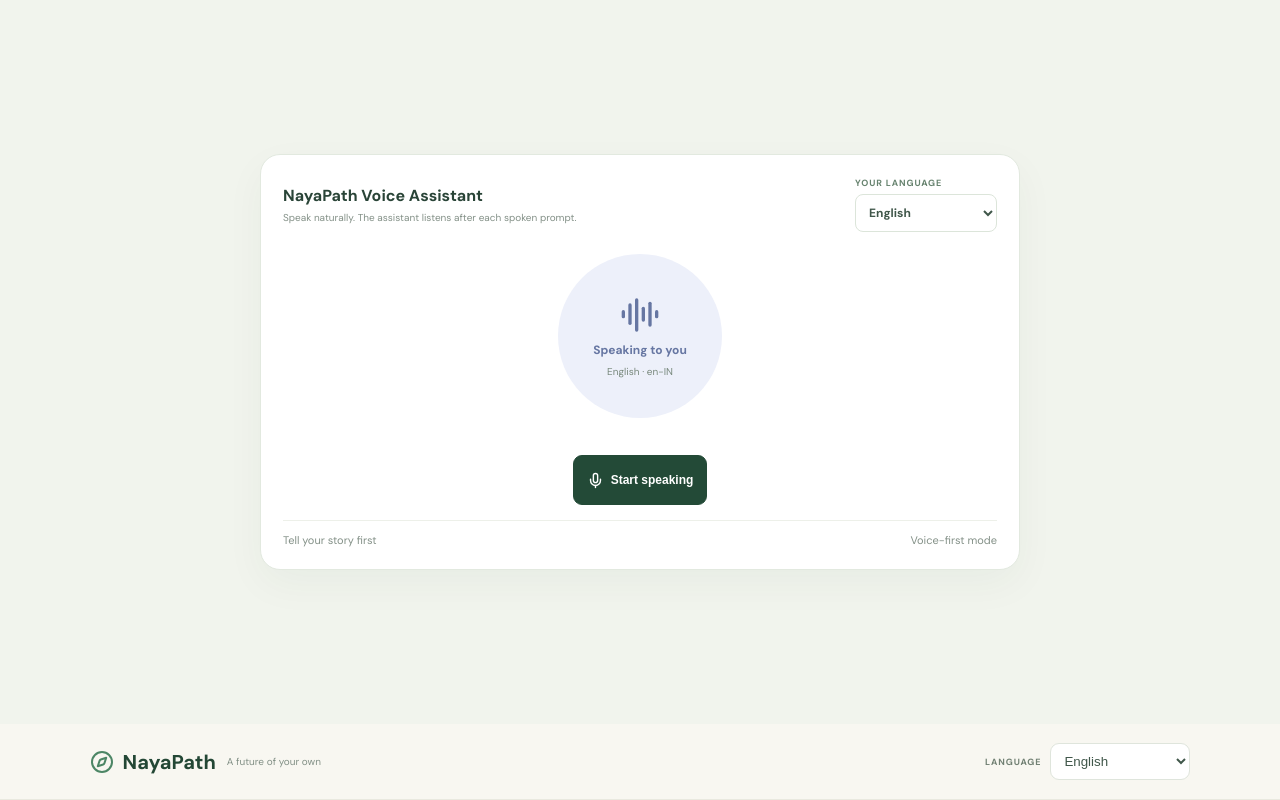
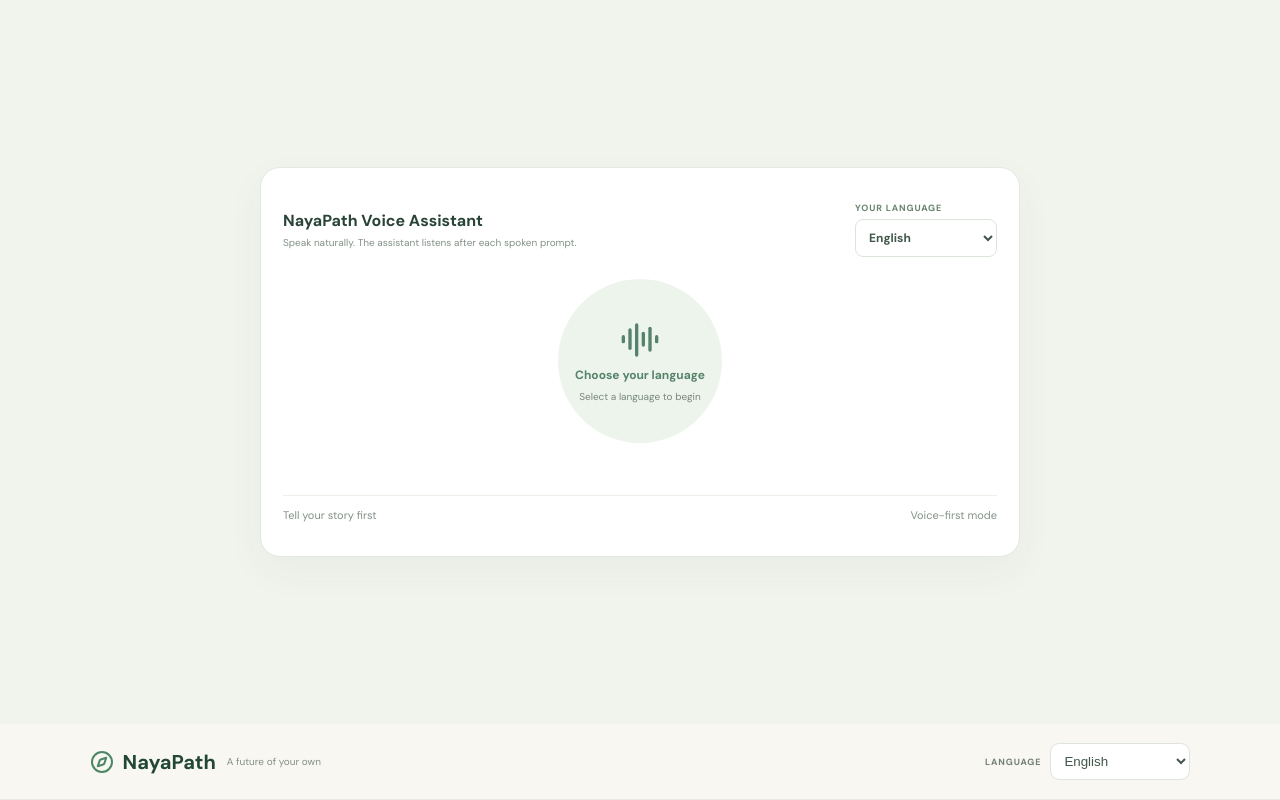
Before and after one commit to Titiksha-P/NayaPath, a React (Vite) app: page / in a window 1280 px wide. Shown: the top 800 px of the page. Built offline with nearby package versions, Linux system fonts and the light colour scheme; no server answers; a web font is replaced by a local one.

Commit message:
Require an explicit spoken-language choice before starting onboarding

```diff
--- a/src/VoiceOnboarding.tsx
+++ b/src/VoiceOnboarding.tsx
@@ -38,8 +38,8 @@ const questions:Record<string,string[]> = {
 };
 type Props={onComplete:(values:Values,locale:string)=>void};
 export default function VoiceOnboarding({onComplete}:Props){
- const browserLocale=typeof navigator!=='undefined'?navigator.language:'en-IN';
- const [lang,setLang]=useState<Language>(()=>languages.find(x=>x.locale.toLowerCase()===browserLocale.toLowerCase())||languages.find(x=>x.locale===browserLocale.split('-')[0]+'-IN')||languages.find(x=>x.locale==='en-IN')!);
+ const [lang,setLang]=useState<Language>(()=>languages.find(x=>x.locale==='en-IN')!);
+ const [hasChosenLanguage,setHasChosenLanguage]=useState(false);
  const [phase,setPhase]=useState<'intro'|'story'|'literacy'|'questions'|'done'>('intro');
  const [index,setIndex]=useState(0);
  const [listening,setListening]=useState(false);
@@ -137,15 +137,15 @@ export default function VoiceOnboarding({onComplete}:Props){
  },[]);
  startRef.current=startListening;
  const begin=useCallback(()=>{setNeedsTap(false);setError('');active.current=true;if(phaseRef.current==='intro')speak(welcome[langRef.current.locale]||welcome['en-IN']);else startListening();},[speak,startListening]);
- useEffect(()=>{active.current=true;const id=window.setTimeout(()=>begin(),350);return()=>{active.current=false;window.clearTimeout(id);recognition.current?.stop?.();window.speechSynthesis?.cancel?.();audioRef.current?.pause();};},[]);
- const changeLanguage=(locale:string)=>{const selected=languages.find(x=>x.locale===locale);if(!selected)return;recognition.current?.stop?.();window.speechSynthesis?.cancel?.();setLang(selected);langRef.current=selected;setError('');setNeedsTap(false);if(phaseRef.current==='intro'){speak(welcome[locale]||welcome['en-IN']);}else{setError('Language changed. Please continue speaking in the selected language.');speak(speechText(phaseRef.current,indexRef.current));}};
+ useEffect(()=>{active.current=false;return()=>{active.current=false;recognition.current?.stop?.();window.speechSynthesis?.cancel?.();audioRef.current?.pause();};},[]);
+ const changeLanguage=(locale:string)=>{const selected=languages.find(x=>x.locale===locale);if(!selected)return;recognition.current?.stop?.();window.speechSynthesis?.cancel?.();setLang(selected);langRef.current=selected;setHasChosenLanguage(true);setError('');setNeedsTap(false);active.current=true;if(phaseRef.current==='intro'){speak(welcome[locale]||welcome['en-IN']);}else{setError('Language changed. Please continue speaking in the selected language.');speak(speechText(phaseRef.current,indexRef.current));}};
  const stop=()=>{active.current=false;recognition.current?.stop?.();window.speechSynthesis?.cancel?.();setListening(false);setSpeaking(false);setNeedsTap(true);setError('Conversation paused. Tap Continue when you are ready.');};
- const currentStatus=listening?'Listening — speak naturally':speaking?'Speaking to you':needsTap?'Microphone needs one tap':phase==='done'?'Conversation complete':'Ready';
+ const currentStatus=!hasChosenLanguage?'Choose your language':listening?'Listening — speak naturally':speaking?'Speaking to you':needsTap?'Microphone needs one tap':phase==='done'?'Conversation complete':'Ready';
  return <section className={'voice-onboarding voice-first '+(voiceOnly?'voice-only':'')} id="voice-start" aria-label="NayaPath voice assistant">
   <div className="voice-intro"><span>YOUR VOICE COMES FIRST</span><h2>Tell me what is <i>happening.</i></h2><p>You do not need to fill out a form. Just tell NayaPath what you need. The assistant will guide you by voice.</p></div>
   <div className="voice-console">
    <div className="voice-top"><div><b>NayaPath Voice Assistant</b><small>Speak naturally. The assistant listens after each spoken prompt.</small></div><label>YOUR LANGUAGE<select aria-label="Speech language" value={lang.locale} onChange={e=>changeLanguage(e.target.value)}>{languages.map(x=><option key={x.locale} value={x.locale}>{x.name}</option>)}</select></label></div>
-   <div className={'voice-orb '+(listening?'is-listening':speaking?'is-speaking':'')}><AudioLines size={40}/><b>{currentStatus}</b><small>{lang.name} · {lang.locale}</small></div>
+   <div className={'voice-orb '+(listening?'is-listening':speaking?'is-speaking':'')}><AudioLines size={40}/><b>{currentStatus}</b><small>{hasChosenLanguage?lang.name+' · '+lang.locale:'Select a language to begin'}</small></div>
    {phase==='intro'&&null}
    {phase==='literacy'&&<div className="voice-prompt voice-prompt-primary"><small>ONE QUICK QUESTION</small><p>{literacy[lang.locale]||literacy['en-IN']}</p></div>}
    {phase==='questions'&&<div className="voice-prompt voice-prompt-primary"><small>QUESTION {index+1} OF 8</small><p>{(questions[lang.locale]||questions['en-IN'])[index]}</p></div>}
@@ -153,7 +153,7 @@ export default function VoiceOnboarding({onComplete}:Props){
    {phase!=='intro'&&lastTranscript&&<div className="voice-transcript"><b>What I heard</b><p>{lastTranscript}</p>{translationStatus&&<small>{translationStatus}</small>}</div>}
    {error&&phase!=='intro'&&<p className="voice-error" role="alert">{error}</p>}
    <div className="voice-actions">
-    {(needsTap&&phase!=='done'||phase==='intro')&&<button className="voice-primary" onClick={begin}><Mic size={17}/> {phase==='intro'?'Start speaking':error.includes('paused')?'Continue':'Enable microphone / Continue'}</button>}
+    {hasChosenLanguage&&(needsTap||phase!=='done'&&phase!=='intro')&&<button className="voice-primary" onClick={begin}><Mic size={17}/> {error.includes('paused')?'Continue':'Enable microphone / Continue'}</button>}
     {phase!=='intro'&&phase!=='done'&&<button onClick={()=>speak(speechText(phase,index),true)}><Volume2 size={17}/> Repeat aloud</button>}
     {phase!=='intro'&&phase!=='done'&&<button onClick={stop}>Pause conversation</button>}
    </div>
```
